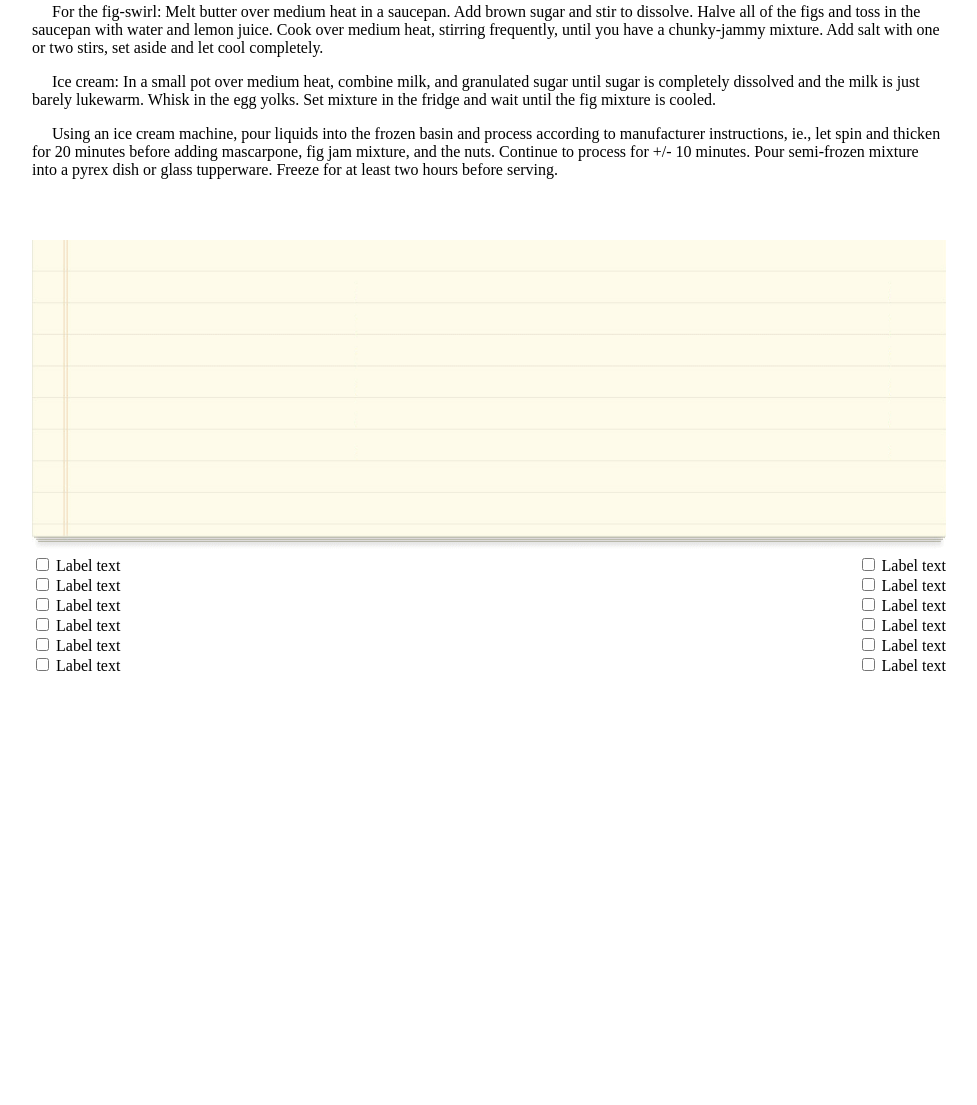
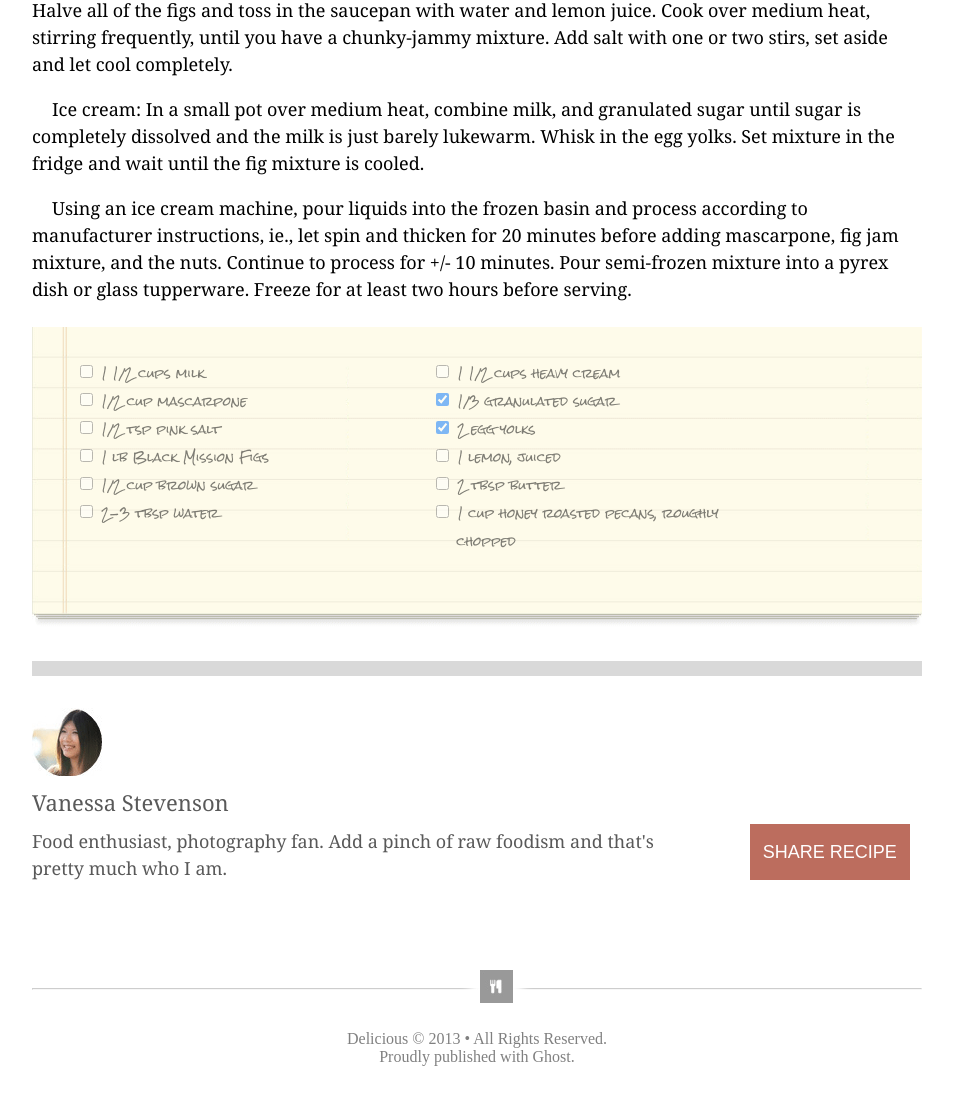
Before and after one commit to txtincorporated/chocolatePizza, a plain HTML site: page index.html in a window 1280 px wide. Shown: the part 903-2008 px from the top of the page, without its empty margins (151-1128 px from the left). Before the commit the page ends 1578 px from the top, so only its background shows below. Drawn offline with Linux system fonts and the light colour scheme.

Commit message:
NPK first stab

```diff
--- a/index.html
+++ b/index.html
@@ -1,8 +1,10 @@
 <!DOCTYPE html>
 <html>
+<head>
 <meta charset="utf-8">
 <link rel="stylesheet" type="text/css" href="styles.css">
 <title>Chocolate Pizza</title>
+</head>
 <body>
 <div id="header">
   <img id="logo" src=lab-assets/logo.png>
@@ -19,20 +21,57 @@
     <div id="slogan">THE BEST FOOD BLOG ON THE WEB</div>
   </div>
 </div>
-<hr>
 <div id="postTitle">Chocolate Pizza</div>
 <div id="postDate">POSTED ON 15 DEC 2013 / DESSERTS
 <div id="printer"><img src=lab-assets/print-icon.png>PRINT</div></div>
 <img class="big" src=lab-assets/choco-pizza.png />
 
-<p>For the fig-swirl: Melt butter over medium heat in a saucepan. Add brown sugar and stir to dissolve. Halve all of the figs and toss in the saucepan with water and lemon juice. Cook over medium heat, stirring frequently, until you have a chunky-jammy mixture. Add salt with one or two stirs, set aside and let cool completely.</p>
-<p>Ice cream: In a small pot over medium heat, combine milk, and granulated sugar until sugar is completely dissolved and the milk is just barely lukewarm. Whisk in the egg yolks.  Set mixture in the fridge and wait until the fig mixture is cooled.</p>
-<p>Using an ice cream machine, pour liquids into the frozen basin and process according to manufacturer instructions, ie., let spin and thicken for 20 minutes before adding mascarpone, fig jam mixture, and the nuts. Continue to process for +/- 10 minutes. Pour semi-frozen mixture into a pyrex dish or glass tupperware. Freeze for at least two hours before serving.</p>
+<div class="body-text indented">
+  <p>For the fig-swirl: Melt butter over medium heat in a saucepan. Add brown sugar and stir to dissolve. Halve all of the figs and toss in the saucepan with water and lemon juice. Cook over medium heat, stirring frequently, until you have a chunky-jammy mixture. Add salt with one or two stirs, set aside and let cool completely.</p>
+  <p>Ice cream: In a small pot over medium heat, combine milk, and granulated sugar until sugar is completely dissolved and the milk is just barely lukewarm. Whisk in the egg yolks.  Set mixture in the fridge and wait until the fig mixture is cooled.</p>
+  <p id="lastPara">Using an ice cream machine, pour liquids into the frozen basin and process according to manufacturer instructions, ie., let spin and thicken for 20 minutes before adding mascarpone, fig jam mixture, and the nuts. Continue to process for +/- 10 minutes. Pour semi-frozen mixture into a pyrex dish or glass tupperware. Freeze for at least two hours before serving.</p>
+</div>
+<div class="recipe" >
+  <div id="ibLeft" class="absolute-position blockLine">
+    <label><input type="checkbox" /> 1 1/2 cups milk</label><br>
+    <label><input type="checkbox" /> 1/2 cup mascarpone</label><br>
+    <label><input type="checkbox" /> 1/2 tsp pink salt</label><br>
+    <label><input type="checkbox" /> 1 lb Black Mission Figs</label><br>
+    <label><input type="checkbox" /> 1/2 cup brown sugar</label><br>
+    <label><input type="checkbox" /> 2-3 tbsp water</label>
+  </div>
+  <div id="ibRight" class="absolute-position blockLine">
+    <label><input type="checkbox" /> 1 1/2 cups heavy cream</label><br>
+    <label><input type="checkbox" checked /> 1/3 granulated sugar</label><br>
+    <label><input type="checkbox" checked /> 2 egg yolks</label><br>
+    <label><input type="checkbox" /> 1 lemon, juiced</label><br>
+    <label><input type="checkbox" /> 2 tbsp butter</label><br>
+    <label><input type="checkbox" /> 1 cup honey roasted pecans, roughly <br />  &nbsp &nbsp &nbspchopped</label>
+  </div>
+  <img class="big" src=lab-assets/list-bg.png />
+</div>
 
-<div id="relative-position"><img class="big" "absolute-position" src=lab-assets/list-bg.png />
-  <div class="recipe" "absolute-position" id="ibLeft"><label><input type="checkbox" /> Label text</label><br><label><input type="checkbox" /> Label text</label><br><label><input type="checkbox" /> Label text</label><br><label><input type="checkbox" /> Label text</label><br><label><input type="checkbox" /> Label text</label><br><label><input type="checkbox" /> Label text</label></div>
-<div class="recipe" "absolute-position" id="ibRight"><label><input type="checkbox" /> Label text</label><br><label><input type="checkbox" /> Label text</label><br><label><input type="checkbox" /> Label text</label><br><label><input type="checkbox" /> Label text</label><br><label><input type="checkbox" /> Label text</label><br><label><input type="checkbox" /> Label text</label></div></div></div>
+<img id="vanny" class="blockLine" src="lab-assets/van-pic.png">
+
+<div id="vanessa">
+  <div class="profile body-text">
+    <p id="author">Vanessa Stevenson</p>
+    <p>Food enthusiast, photography fan. Add a pinch of raw foodism and that's<br /> pretty much who I am.</p>
+  </div>
+  <div id="shareBttn"><p>SHARE RECIPE</p></div>
+</div>
+
+<div id="delicious">
+  <div id="hrLeft">
+    <hr />
+  </div>
+  <img id="hrMid" src="lab-assets/logo.png">
+  <div id="hrRight">
+    <hr />
+  </div>
+  <p clas="body-text" id="intprop">Delicious &copy 2013 • All Rights Reserved.<br />
+  Proudly published with Ghost.</p>
+</div>
 
 </body>
-
 </html>
--- a/styles.css
+++ b/styles.css
@@ -1,4 +1,7 @@
+@import url(https://fonts.googleapis.com/css?family=Rock+Salt);
+
 body {
+  width: 890px;
   padding-left: 175px;
   padding-right: 175px;
 }
@@ -46,6 +49,7 @@ body {
 #header {
   border-bottom: 15px solid;
   padding-bottom: 40px;
+  color:#d9d9d9;
 }
 
 /*hr {
@@ -71,37 +75,134 @@ body {
 
 #printer {
   float: right;
+  margin-bottom: 5%;
 }
 
 .big {
   width: 100%;
-  margin-top: 5%;
 }
 
-p {
+.body-text {
+  font-family: Cambria, Garamond, serif;
+  font-weight:lighter;
+  font-size: 1.125rem;
+  line-height: 1.5;
+}
+
+.indented {
   text-indent: 20px;
 }
 
-label {
+#lastPara {
+  margin-bottom: 1.5rem;
+}
 
+#list{
+  position: relative;
 }
 
 .recipe {
-  display: inline-block;
+  width: 890px;
+  margin: 0 0 1rem 0;
+  padding: 0 0 1.5rem 0;
+  font-family: "Rock Salt", cursive;
+  font-size: .75rem;
+  border-bottom: 15px solid #d9d9d9;
 }
 
 #ibLeft {
   float: left;
+  margin: 2rem 3rem 0 2.75rem;
+  width: 445px;
 }
 
 #ibRight {
-  float: right;
-}
-
-#relative-position {
-  position: relative;;
+  float: left;
+  margin: 2rem 0 0 25rem;
+  width: 445px;
+  overflow:hidden;
 }
 
 .absolute-position {
   position: absolute;
+  opacity: 0.5;
 }
+
+.blockLine {
+  display: inline-block;;
+}
+
+#vanessa {
+  /*padding: 1rem 0 0 0;*/
+  display: inline-block;
+}
+
+#vanny {
+  margin: 1rem 0 0 0;
+  vertical-align: top;
+}
+.profile {
+  color: #595959;
+  display: inline-block;
+}
+
+#author {
+  font-size: 1.375rem;
+  line-height: 0.5rem;
+  /*margin: 2rem 0 0 0;*/
+}
+
+#shareBttn {
+  display: inline-block;
+  vertical-align: top;
+  float:right;
+  margin: 3rem 0 0 6rem;
+  background-color: #bc6d5e;
+  height: 3rem;
+  width: 10rem;
+  padding-bottom: 0.5rem;
+}
+
+#shareBttn p {
+  text-align: center;
+  color: white;
+  font-family: "Avenir Next Condensed", Arial, sans-serif;
+  font-weight: lighter;
+  font-size: 1.125rem;
+}
+
+#delicious {
+  margin-top: 50px;
+  margin-bottom: 50px;
+  opacity: 0.5;
+}
+
+#hrLeft {
+  display: inline-block;
+  position: relative;
+  float: left;
+  margin: 1rem 0 2rem 0;
+  width: 445px;
+}
+
+#hrMid {
+  display: inline-block;
+  position: absolute;
+  height: 33px;
+  width: 33px;
+  margin: 0.33rem 0.125rem 0 0.160rem;
+  box-shadow: 0 0 10px 10px white;
+}
+
+#hrRight {
+  display: inline-block;
+  /*position:relative;*/
+  float: right;
+  margin: 1rem 0 2rem 0;
+  width: 445px;
+}
+
+#intprop {
+  text-align: center;
+  margin: 4rem 0 0 0;
+}
```
